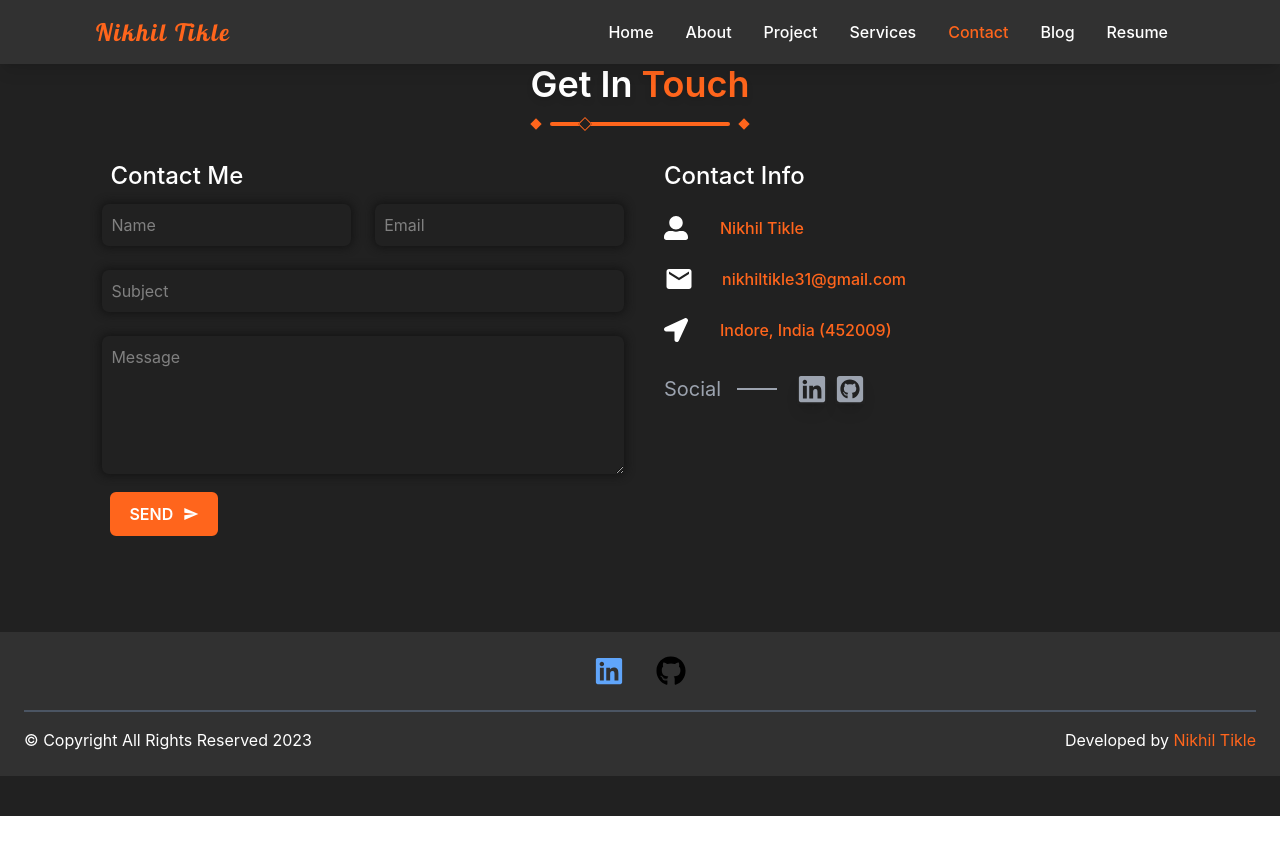
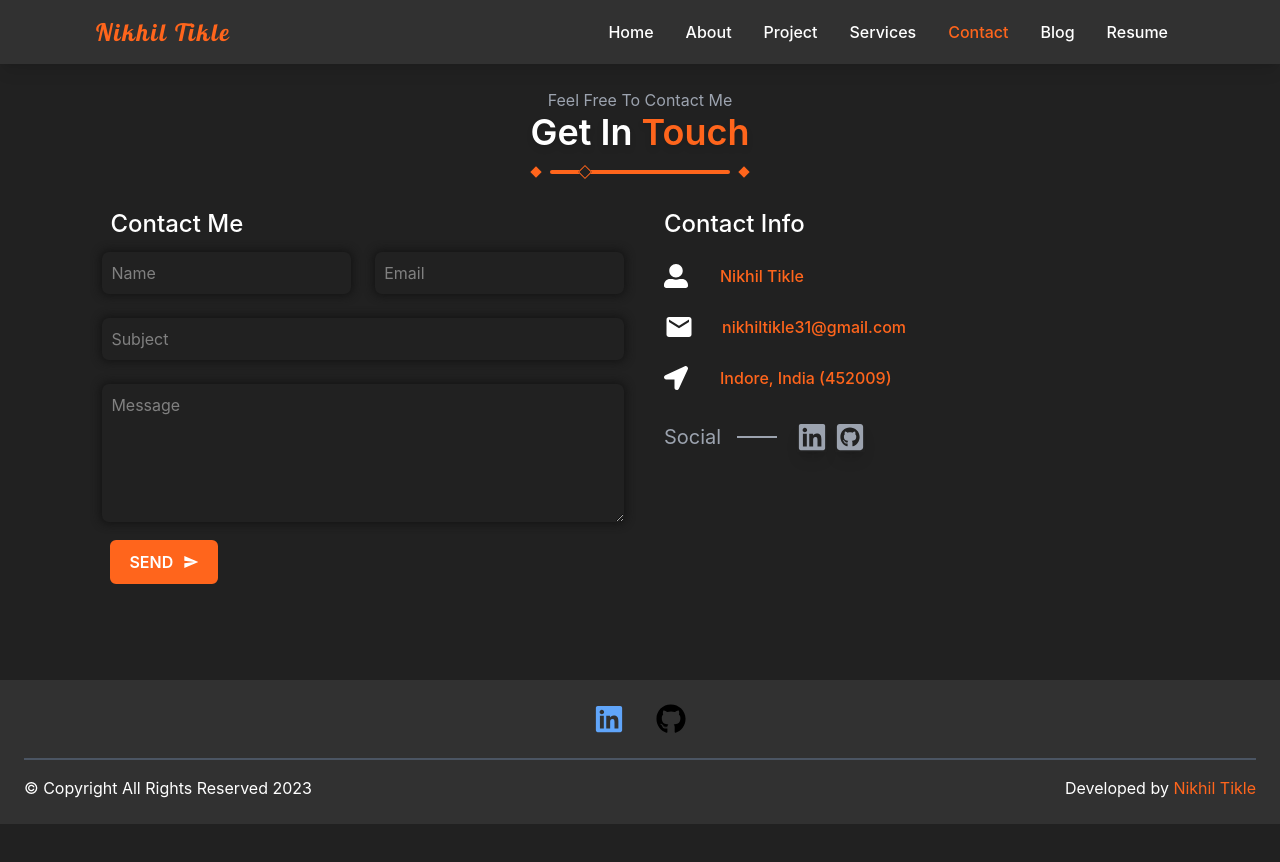
Before and after one commit to nikhiltikle/Portfolio, a React (Create React App) app: page /contact in a window 1280 px wide. Before the commit the page ends 816 px from the top, so only its background shows below. Built offline with nearby package versions, Linux system fonts and the light colour scheme.

Commit message:
changed header of contact section

```diff
--- a/src/pages/Contact/index.js
+++ b/src/pages/Contact/index.js
@@ -64,7 +64,7 @@ const Contact = () => {
 
   return (
     <>
-      <div className='parent pt-6 pb-24 mt-4'>
+      <div className='parent pt-6 pb-24 mt-16'>
         <motion.div
           initial='hidden'
           animate={viewDiv && 'visible'}
```
